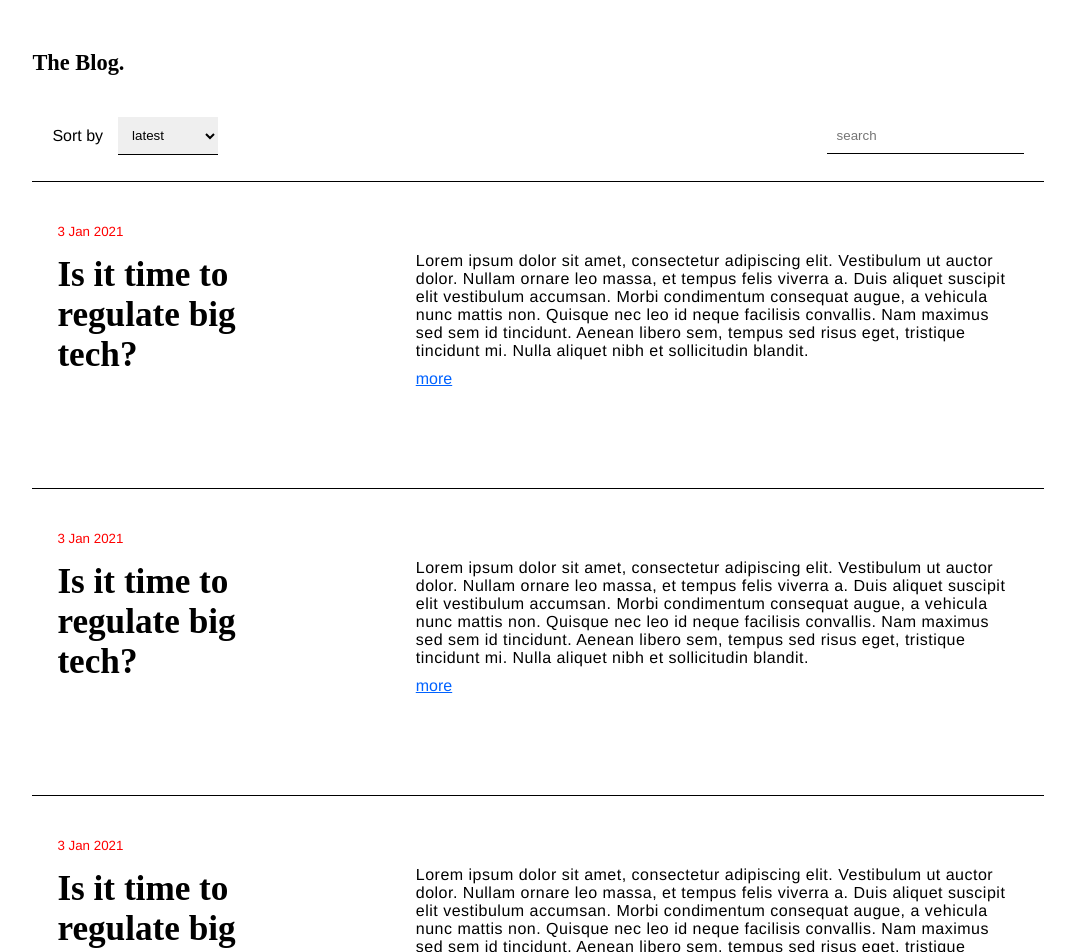
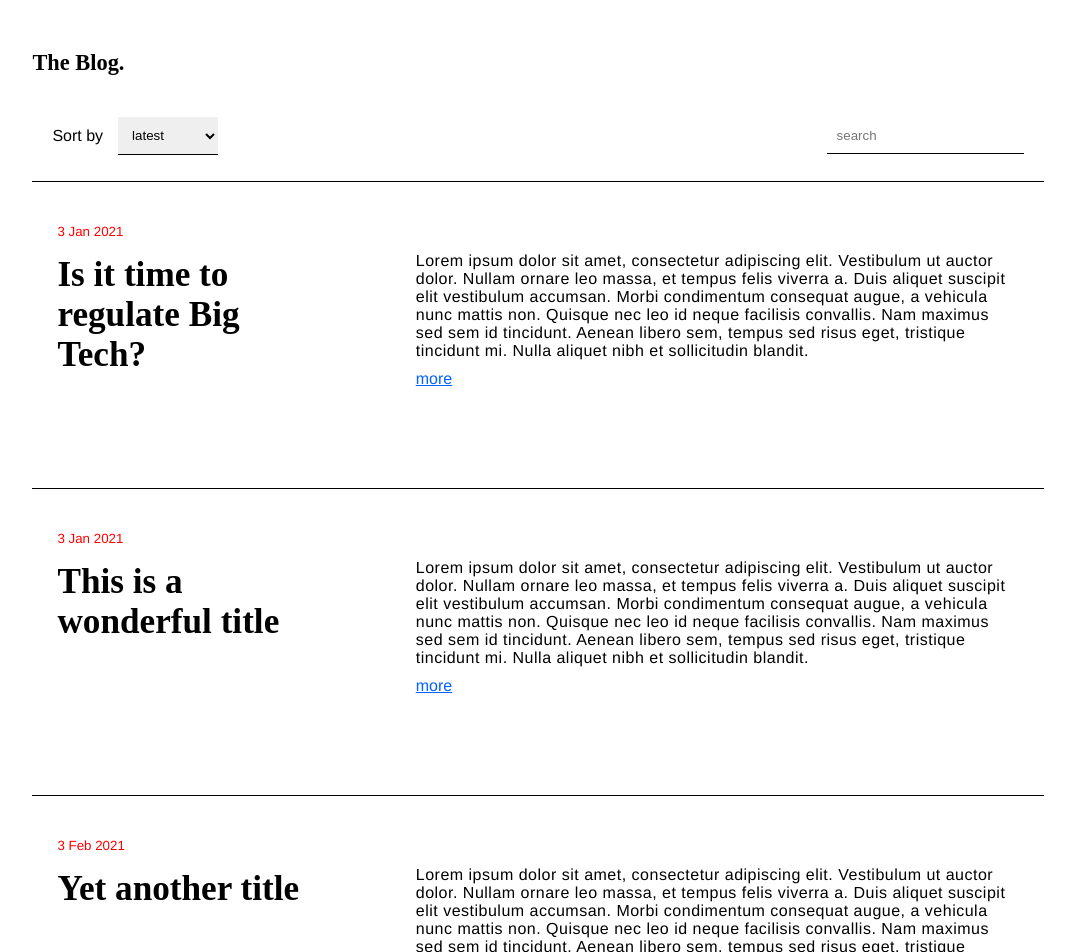
Before and after one commit to emanuelchristo/the-blog, a Svelte app: page / in a window 1280 px wide. Shown: the top 952 px of the page, without its empty margins (102-1177 px from the left). Built offline with nearby package versions, Linux system fonts and the light colour scheme.

Commit message:
Made blog post component render using loop and state

```diff
--- a/src/App.svelte
+++ b/src/App.svelte
@@ -1,5 +1,24 @@
 <script>
     import PostCard from './PostCard.svelte'
+
+    let bdy = "Lorem ipsum dolor sit amet, consectetur adipiscing elit. Vestibulum ut auctor dolor. Nullam ornare leo massa, et tempus felis viverra a. Duis aliquet suscipit elit vestibulum accumsan. Morbi condimentum consequat augue, a vehicula nunc mattis non. Quisque nec leo id neque facilisis convallis. Nam maximus sed sem id tincidunt. Aenean libero sem, tempus sed risus eget, tristique tincidunt mi. Nulla aliquet nibh et sollicitudin blandit."
+    let blogPosts = [
+        {
+            title: "Is it time to regulate Big Tech?",
+            body: bdy,
+            date: "3 Jan 2021"
+        },
+        {
+            title: "This is a wonderful title",
+            body: bdy,
+            date: "3 Jan 2021"
+        },
+        {
+            title: "Yet another title",
+            body: bdy,
+            date: "3 Feb 2021"
+        }
+    ]
 </script>
 
 <header>
@@ -23,10 +42,9 @@
 
 <main>
     <div class="container">
-        <PostCard/>
-        <PostCard/>
-        <PostCard/>
-        <PostCard/>
+       {#each blogPosts as post}
+            <PostCard title={post.title} body={post.body} date={post.date} />
+       {/each}
     </div>
 </main>
 
--- a/src/PostCard.svelte
+++ b/src/PostCard.svelte
@@ -1,14 +1,16 @@
 <script>
-
+    export let title
+    export let body
+    export let date
 </script>
 
 <div class="contianer">
     <div class="left">
-        <p>3 Jan 2021</p>
-        <h2>Is it time to regulate big tech?</h2>
+        <p>{date}</p>
+        <h2>{title}</h2>
     </div>
     <div class="right">
-        <p>Lorem ipsum dolor sit amet, consectetur adipiscing elit. Vestibulum ut auctor dolor. Nullam ornare leo massa, et tempus felis viverra a. Duis aliquet suscipit elit vestibulum accumsan. Morbi condimentum consequat augue, a vehicula nunc mattis non. Quisque nec leo id neque facilisis convallis. Nam maximus sed sem id tincidunt. Aenean libero sem, tempus sed risus eget, tristique tincidunt mi. Nulla aliquet nibh et sollicitudin blandit.</p>
+        <p>{body}</p>
         <div class="more-wrapper"><a href="body">more</a></div>
     </div>
 </div>
```
